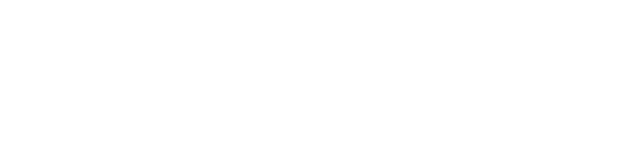
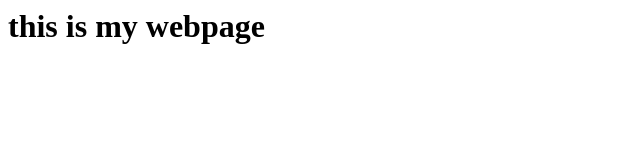
Before and after one commit to Nemathkhan2303/website, a plain HTML site: page index.html in a window 1280 px wide. Shown: the whole page, without its empty margins (0-640 px from the left). Drawn offline with Linux system fonts and the light colour scheme.

Commit message:
Update index.html

```diff
--- a/index.html
+++ b/index.html
@@ -1 +1 @@
-<h1 "style=color:red" this is my webpage </h1>
+<h1> this is my webpage </h1>
```
